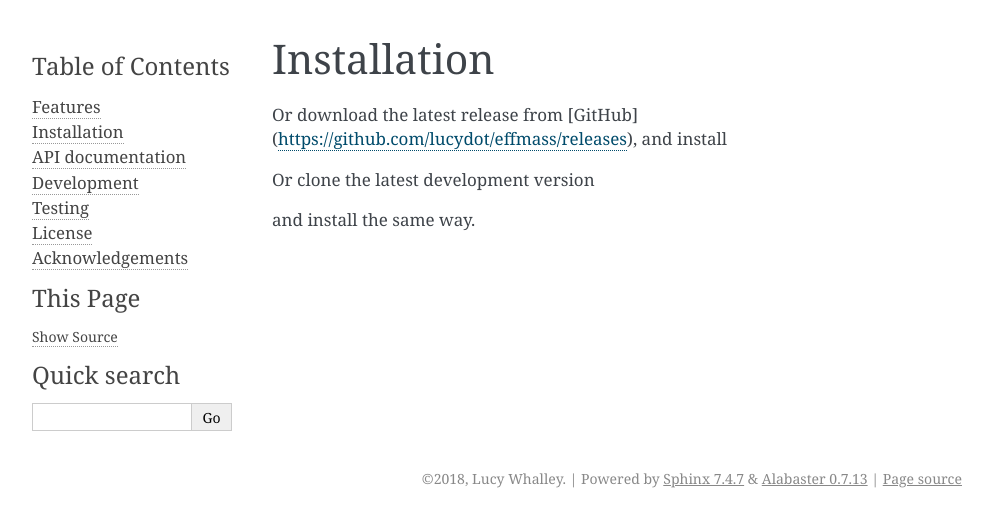
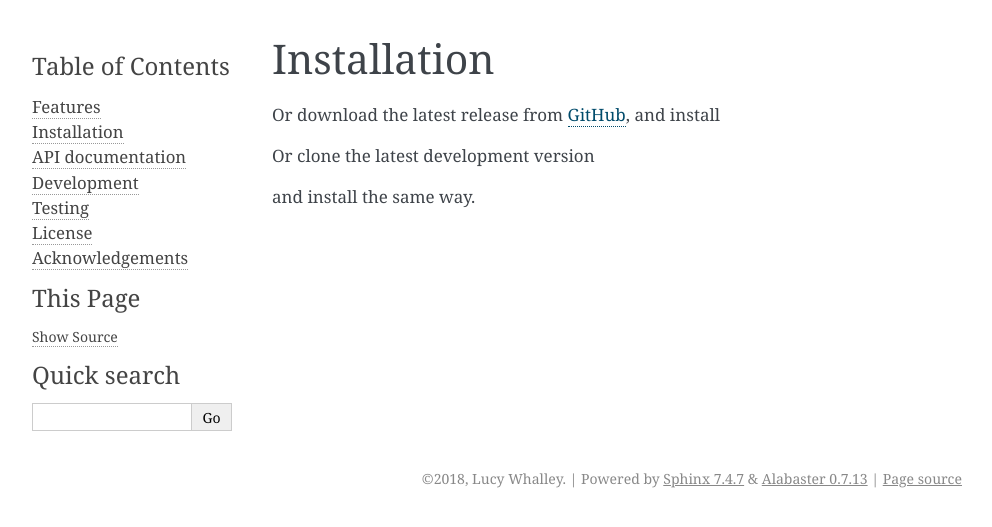
Before and after one commit to lucydot/effmass, a Sphinx documentation site: the page built from docs/source/Installation.rst, in a window 1280 px wide. Shown: the top 527 px of the page, without its empty margins (148-1140 px from the left). Built offline with Sphinx 7.4.7, drawn with Linux system fonts in a browser that asks for light colours.

Commit message:
Update Installation.rst

```diff
--- a/docs/source/Installation.rst
+++ b/docs/source/Installation.rst
@@ -5,7 +5,7 @@ Installation
 .. code-block:: bash
     pip install effmass
 
-Or download the latest release from [GitHub](https://github.com/lucydot/effmass/releases), and install
+Or download the latest release from `GitHub <https://github.com/lucydot/effmass/releases>`_, and install
 
 .. code-block:: bash
     cd effmass
```
